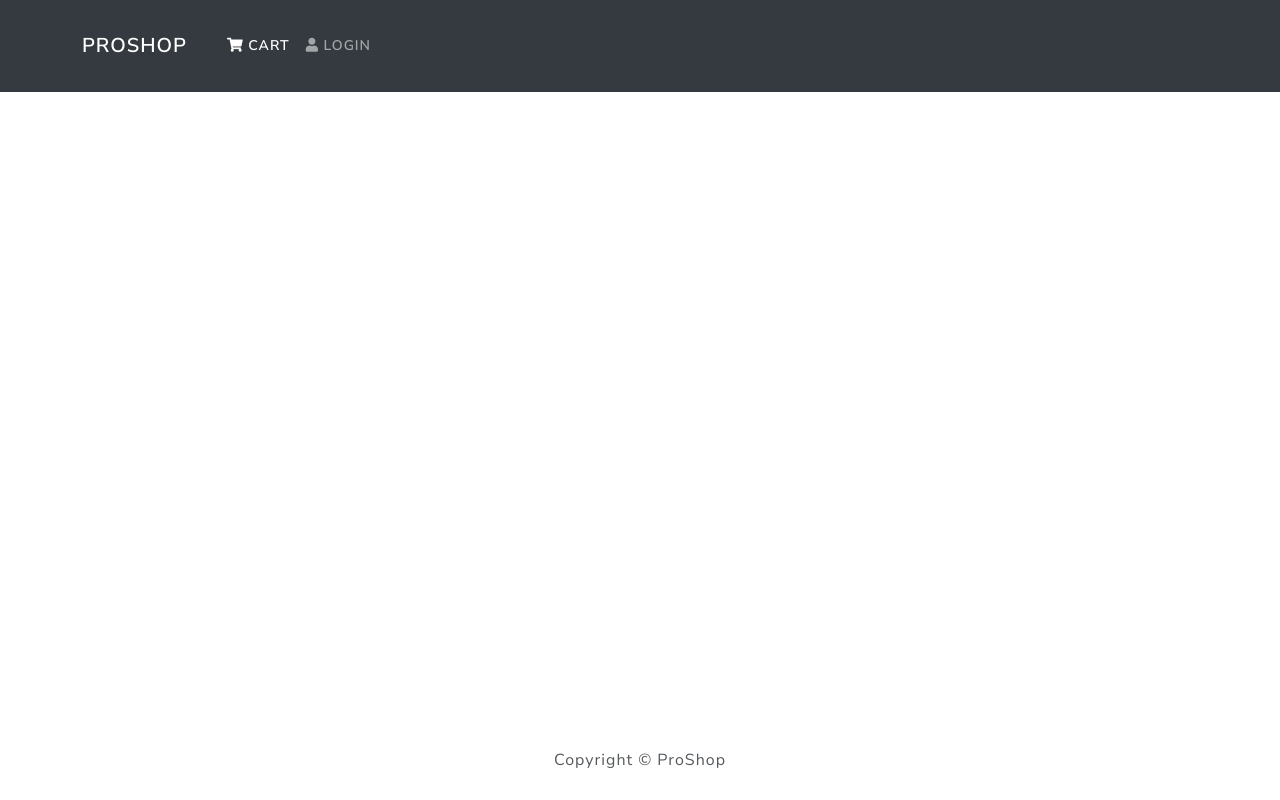
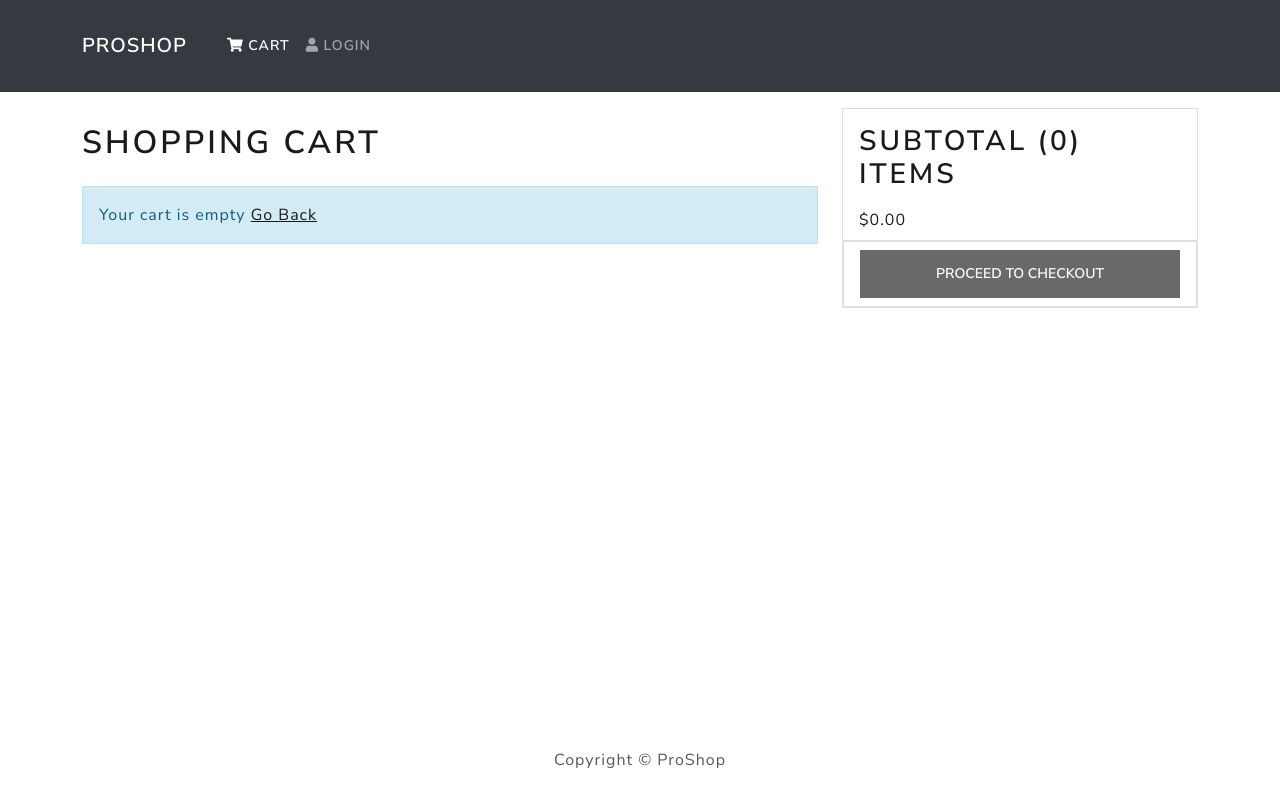
Before and after one commit to maazshafi/django_react, a React (Create React App) app in the folder frontend/: page /cart in a window 1280 px wide. Built offline with nearby package versions, Linux system fonts and the light colour scheme.

Commit message:
Add cart screen and redux components to manage state

```diff
--- a/frontend/src/App.js
+++ b/frontend/src/App.js
@@ -6,6 +6,7 @@
 
 import HomeScreen from './screens/HomeScreen';
 import ProductScreen from './screens/ProductScreen';
+import CartScreen from './screens/CartScreen';
 
 function App() {
   return (
@@ -16,6 +17,9 @@
           <Routes>
             <Route path="/" element={<HomeScreen />} exact />
             <Route path="/product/:id" element={<ProductScreen />} />
+            <Route path="cart" element={<CartScreen />}>
+              <Route path=":id" element={<CartScreen />}></Route>
+            </Route>
           </Routes>
         </Container>
       </main>
--- /dev/null
+++ b/frontend/src/actions/cartActions.js
@@ -0,0 +1,27 @@
+import axios from 'axios';
+import { CART_ADD_ITEM, CART_REMOVE_ITEM } from '../constants/cartConstants';
+
+export const addToCart = (id, qty) => async (dispatch, getState) => {
+  const { data } = await axios.get(`/api/products/${id}`);
+
+  dispatch({
+    type: CART_ADD_ITEM,
+    payload: {
+      product: data._id,
+      name: data.name,
+      image: data.image,
+      price: data.price,
+      countInStock: data.countInStock,
+      qty: qty,
+    },
+  });
+  localStorage.setItem('cartItems', JSON.stringify(getState().cart.cartItems));
+};
+
+export const removeFromCart = (id) => (dispatch, getState) => {
+  dispatch({
+    type: CART_REMOVE_ITEM,
+    payload: id,
+  });
+  localStorage.setItem('cartItems', JSON.stringify(getState().cart.cartItems));
+};
--- /dev/null
+++ b/frontend/src/constants/cartConstants.js
@@ -0,0 +1,2 @@
+export const CART_ADD_ITEM = 'CART_ADD_ITEM';
+export const CART_REMOVE_ITEM = 'CART_REMOVE_ITEM';
--- a/frontend/src/index.css
+++ b/frontend/src/index.css
@@ -1,5 +1,15 @@
 main {
   min-height: 80vh;
+}
+
+h1 {
+  font-size: 1.8rem;
+  padding: 1rem 0;
+}
+
+h2 {
+  font-size: 1.4rem;
+  padding: 0.5rem 0;
 }
 
 h3 {
--- /dev/null
+++ b/frontend/src/reducers/cartReducers.js
@@ -0,0 +1,32 @@
+import { CART_ADD_ITEM, CART_REMOVE_ITEM } from '../constants/cartConstants';
+
+export const cartReducer = (state = { cartItems: [] }, action) => {
+  switch (action.type) {
+    case CART_ADD_ITEM:
+      const item = action.payload;
+      const existItem = state.cartItems.find((x) => x.product === item.product);
+
+      if (existItem) {
+        return {
+          ...state,
+          cartItems: state.cartItems.map((x) =>
+            x.product === existItem.product ? item : x
+          ),
+        };
+      } else {
+        return {
+          ...state,
+          cartItems: [...state.cartItems, item],
+        };
+      }
+
+    case CART_REMOVE_ITEM:
+      return {
+        ...state,
+        cartItems: state.cartItems.filter((x) => x.product !== action.payload),
+      };
+
+    default:
+      return state;
+  }
+};
--- /dev/null
+++ b/frontend/src/screens/CartScreen.js
@@ -0,0 +1,129 @@
+import React, { useEffect } from 'react';
+import { Link, useParams, useNavigate, useLocation } from 'react-router-dom';
+import { useDispatch, useSelector } from 'react-redux';
+import {
+  Row,
+  Col,
+  ListGroup,
+  Image,
+  Form,
+  Button,
+  Card,
+} from 'react-bootstrap';
+
+import Message from '../components/Message';
+import { addToCart, removeFromCart } from '../actions/cartActions';
+
+function CartScreen() {
+  const productId = useParams();
+  const location = useLocation();
+  let navigate = useNavigate();
+
+  const qty = location.search ? Number(location.search.split('=')[1]) : 1;
+
+  const dispatch = useDispatch();
+
+  const cart = useSelector((state) => state.cart);
+  const { cartItems } = cart;
+
+  useEffect(() => {
+    if (productId.id) {
+      dispatch(addToCart(productId.id, qty));
+    }
+  }, [dispatch, productId.id, qty]);
+
+  const removeFromCartHandler = (id) => {
+    dispatch(removeFromCart(id));
+  };
+
+  const checkoutHandler = () => {
+    navigate(`/login?redirect=shipping`);
+  };
+
+  return (
+    <Row>
+      <Col md={8}>
+        <h1>Shopping Cart</h1>
+        {cartItems.length === 0 ? (
+          <Message variant="info">
+            Your cart is empty <Link to="/">Go Back</Link>
+          </Message>
+        ) : (
+          <ListGroup variant="flush">
+            {cartItems.map((item) => (
+              <ListGroup.Item key={item.product}>
+                <Row>
+                  <Col md={2}>
+                    <Image src={item.image} alt={item.name} fluid rounded />
+                  </Col>
+                  <Col md={3}>
+                    <Link to={`/product/${item.product}`}>{item.name}</Link>
+                  </Col>
+
+                  <Col md={2}>${item.price}</Col>
+
+                  <Col md={3}>
+                    <Form.Control
+                      as="select"
+                      value={item.qty}
+                      onChange={(e) =>
+                        dispatch(
+                          addToCart(item.product, Number(e.target.value))
+                        )
+                      }
+                    >
+                      {[...Array(item.countInStock).keys()].map((x) => (
+                        <option key={x + 1} value={x + 1}>
+                          {x + 1}
+                        </option>
+                      ))}
+                    </Form.Control>
+                  </Col>
+
+                  <Col md={1}>
+                    <Button
+                      type="button"
+                      variant="light"
+                      onClick={() => removeFromCartHandler(item.product)}
+                    >
+                      <i className="fas fa-trash"></i>
+                    </Button>
+                  </Col>
+                </Row>
+              </ListGroup.Item>
+            ))}
+          </ListGroup>
+        )}
+      </Col>
+
+      <Col md={4}>
+        <Card>
+          <ListGroup variant="flush">
+            <ListGroup.Item>
+              <h2>
+                Subtotal ({cartItems.reduce((acc, item) => acc + item.qty, 0)})
+                items
+              </h2>
+              $
+              {cartItems
+                .reduce((acc, item) => acc + item.qty * item.price, 0)
+                .toFixed(2)}
+            </ListGroup.Item>
+          </ListGroup>
+
+          <ListGroup.Item className="d-grid gap-2">
+            <Button
+              type="button"
+              disabled={cartItems.length === 0}
+              onClick={checkoutHandler}
+            >
+              Proceed To Checkout
+            </Button>
+          </ListGroup.Item>
+        </Card>
+      </Col>
+    </Row>
+  );
+}
+
+export default CartScreen;
--- a/frontend/src/screens/ProductScreen.js
+++ b/frontend/src/screens/ProductScreen.js
@@ -1,5 +1,5 @@
 import React, { useState, useEffect } from 'react';
-import { Link, useParams } from 'react-router-dom';
+import { Link, useParams, useNavigate } from 'react-router-dom';
 import { useDispatch, useSelector } from 'react-redux';
 import {
   Row,
@@ -20,6 +20,8 @@
   const [qty, setQty] = useState(1);
 
   const productId = useParams();
+  let navigate = useNavigate();
+
   const dispatch = useDispatch();
   const productDetails = useSelector((state) => state.productDetails);
   const { loading, error, product } = productDetails;
@@ -29,7 +31,7 @@
   }, [dispatch, productId]);
 
   const addToCartHandler = () => {
-    console.log(`add to cart: ${productId.id}`);
+    navigate(`/cart/${productId.id}?qty=${qty}`);
   };
 
   return (
--- a/frontend/src/store.js
+++ b/frontend/src/store.js
@@ -5,13 +5,21 @@
   productListReducer,
   productDetailsReducer,
 } from './reducers/productReducers';
+import { cartReducer } from './reducers/cartReducers';
 
 const reducer = combineReducers({
   productList: productListReducer,
   productDetails: productDetailsReducer,
+  cart: cartReducer,
 });
 
-const initialState = {};
+const cartItemsFromStorage = localStorage.getItem('cartItems')
+  ? JSON.parse(localStorage.getItem('cartItems'))
+  : [];
+
+const initialState = {
+  cart: { cartItems: cartItemsFromStorage },
+};
 
 const middleware = [thunk];
 
```
Also changed, not shown: 1 other file (tests, documents, lock files or other folders).
